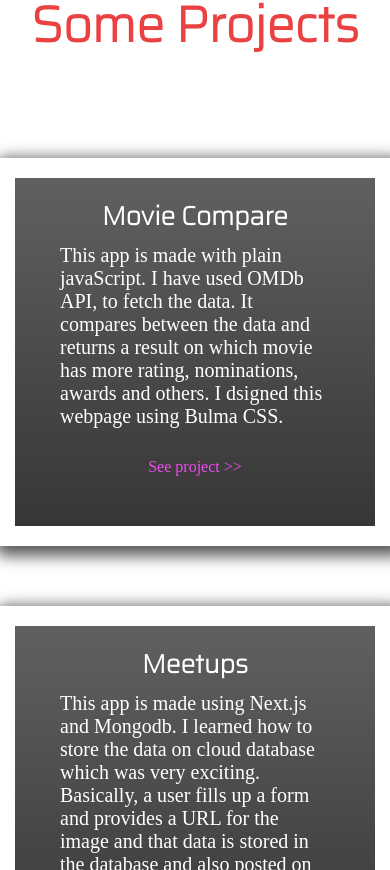
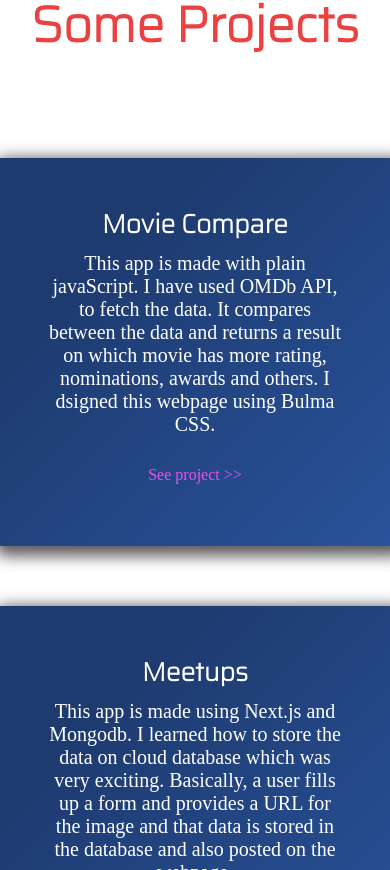
Before and after one commit to bhubhik/portfolio, a Next.js app: page / in a window 390 px wide. Shown: the part 1254-2124 px from the top of the page. Built offline with nearby package versions, Linux system fonts and the light colour scheme; a web font is replaced by a local one.

Commit message:
Project body  edit

```diff
--- a/src/components/ProjectBody.module.css
+++ b/src/components/ProjectBody.module.css
@@ -111,10 +111,13 @@
 
   .card {
     transition: none;
+    border: none;
     width: 400px;
     margin: 0;
     margin-top: 60px;
-    background: linear-gradient(rgba(0, 0, 0, 0.623), rgba(0, 0, 0, 0.788));
+
+    background-color: #29539b;
+    background-image: linear-gradient(315deg, #29539b 0%, #1e3b70 74%);
   }
   .display {
     display: grid;
@@ -128,15 +131,17 @@
     justify-content: center;
   }
   .description h1 {
+    margin-top: 45px;
     margin-bottom: 8px;
     font-size: 26px;
   }
   .description p {
     font-size: 20px;
+    text-align: center;
   }
   .description a {
     color: rgb(240, 76, 240);
-    width: 100%;
+    width: auto;
     margin-top: 10px;
     text-align: center;
     font-size: 16px;
```
